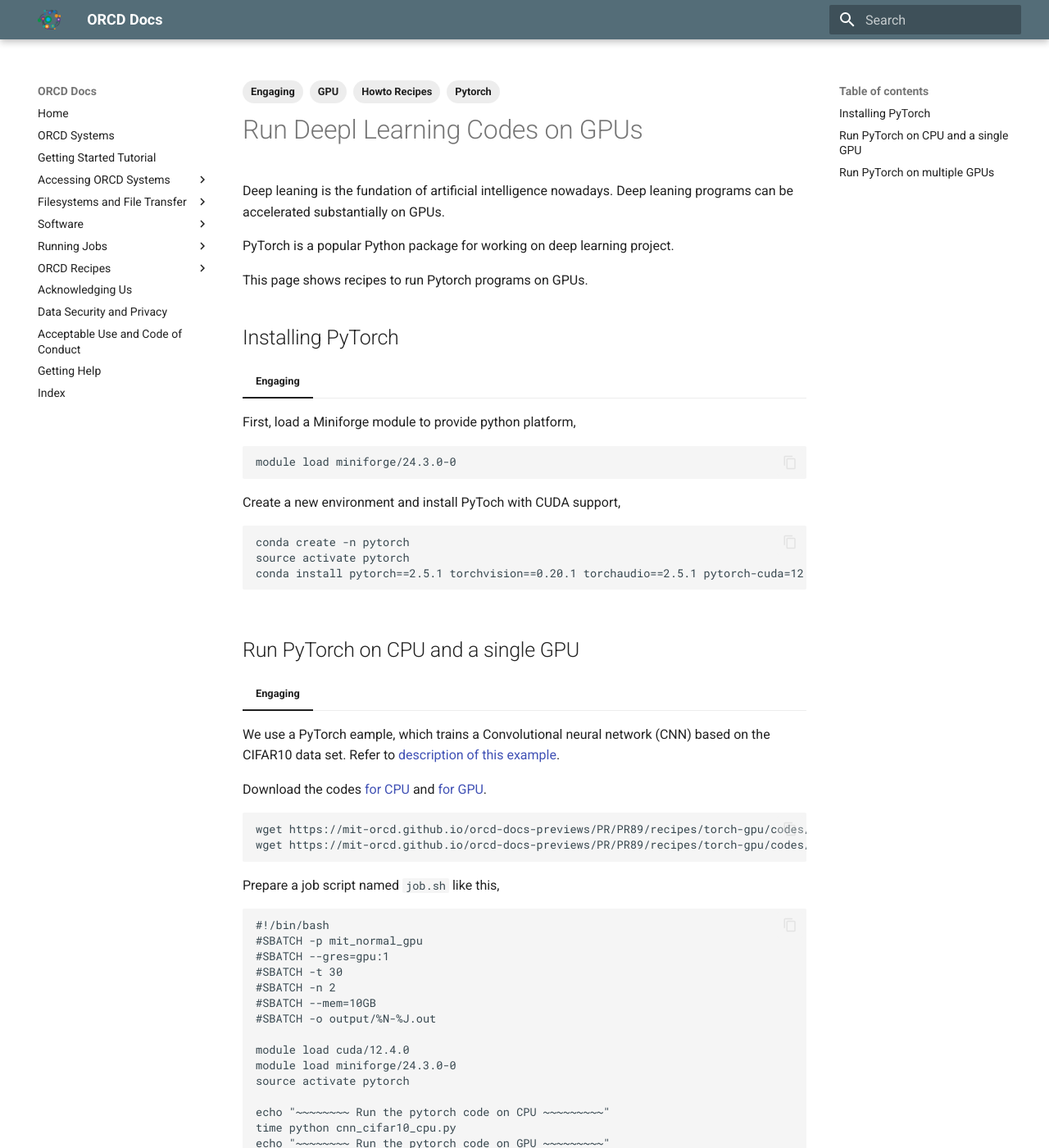
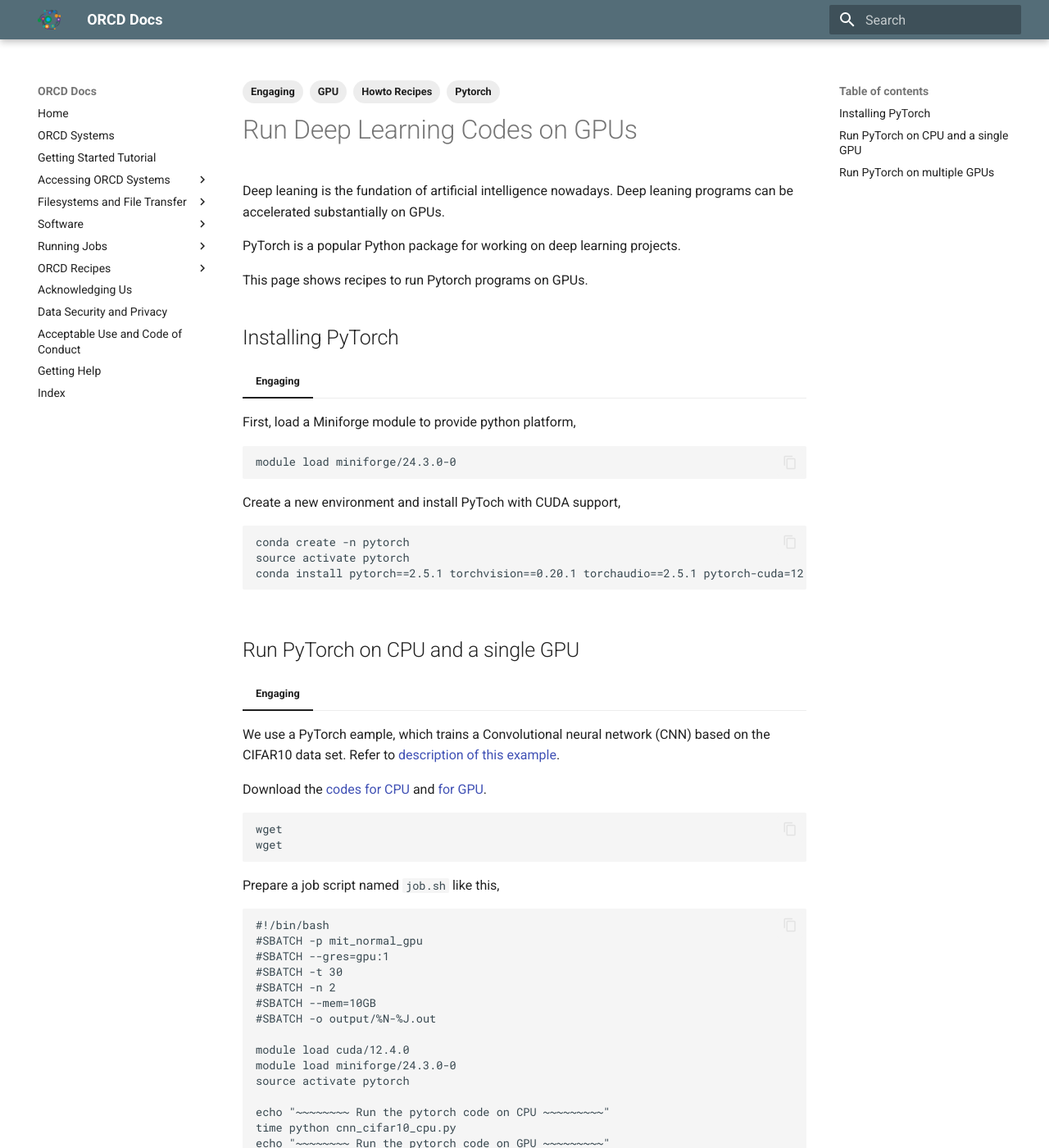
Before and after one commit to mit-orcd/orcd-docs-edit, an MkDocs documentation site: the page built from docs/recipes/torch-gpu.md, in a window 1280 px wide and 1400 px high. Shown: the whole window at 82% size. Built offline with MkDocs 1.6.1 and Material for MkDocs 9.7.7, drawn with Linux system fonts in a browser that asks for light colours.

Commit message:
torch-gpu

````diff
--- a/docs/recipes/torch-gpu.md
+++ b/docs/recipes/torch-gpu.md
@@ -6,11 +6,11 @@
  - Howto Recipes
 ---
 
-# Run Deepl Learning Codes on GPUs
+# Run Deep Learning Codes on GPUs
 
  Deep leaning is the fundation of artificial intelligence nowadays. Deep leaning programs can be accelerated substantially on GPUs.
 
-PyTorch is a popular Python package for working on deep learning project.
+PyTorch is a popular Python package for working on deep learning projects.
 
 This page shows recipes to run Pytorch programs on GPUs.
 
@@ -36,10 +36,10 @@
 
      We use a PyTorch eample, which trains a Convolutional neural network (CNN) based on the CIFAR10 data set. Refer to [description of this example](https://pytorch.org/tutorials/beginner/blitz/cifar10_tutorial.html).
 
-     Download the codes [for CPU](./codes/cnn_cifar10_cpu.py) and [for GPU](./codes/cnn_cifar10_gpu.py).
+     Download the [codes for CPU](./scripts/torch-gpu/cnn_cifar10_cpu.py) and [for GPU](./scripts/torch-gpu/cnn_cifar10_gpu.py).
      ```
-     wget https://mit-orcd.github.io/orcd-docs-previews/PR/PR89/recipes/torch-gpu/codes/cnn_cifar10_cpu.py
-     wget https://mit-orcd.github.io/orcd-docs-previews/PR/PR89/recipes/torch-gpu/codes/cnn_cifar10_gpu.py
+     wget
+     wget
      ```
 
      Prepare a job script named `job.sh` like this,
````
